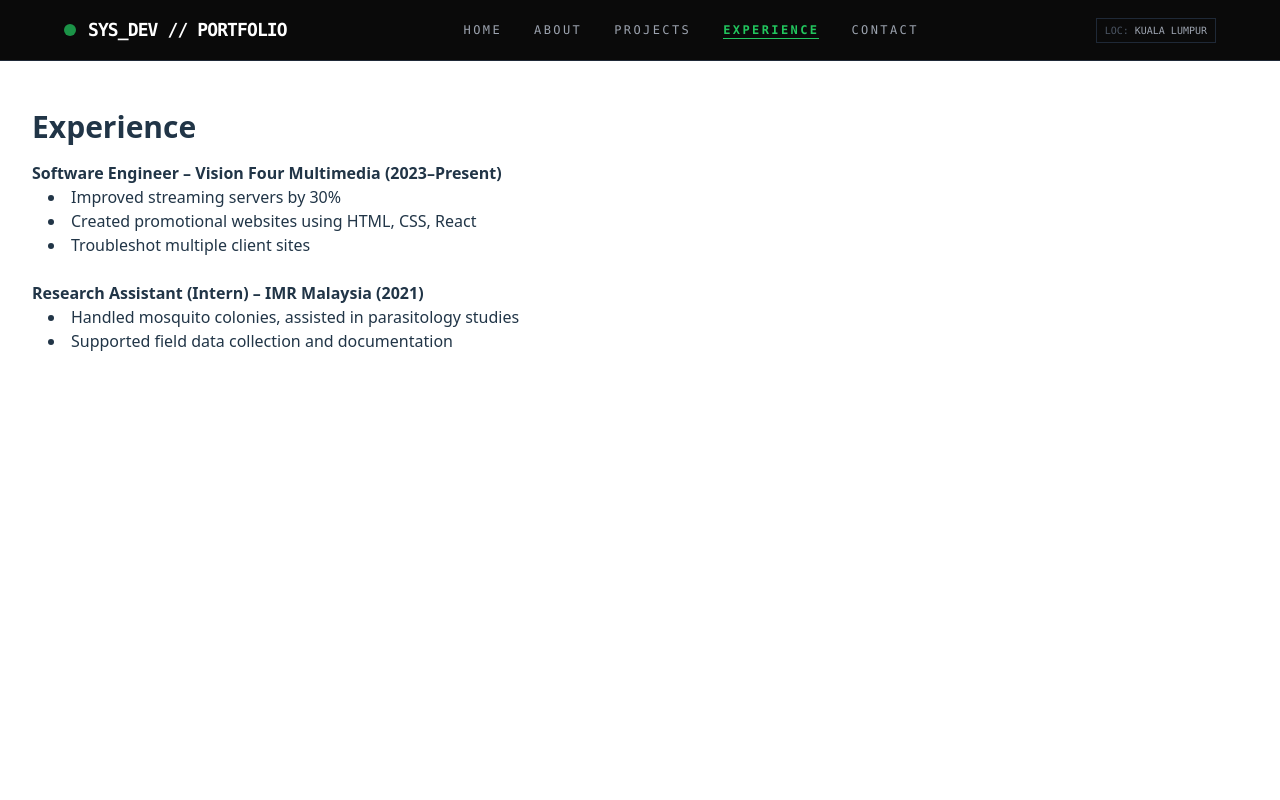
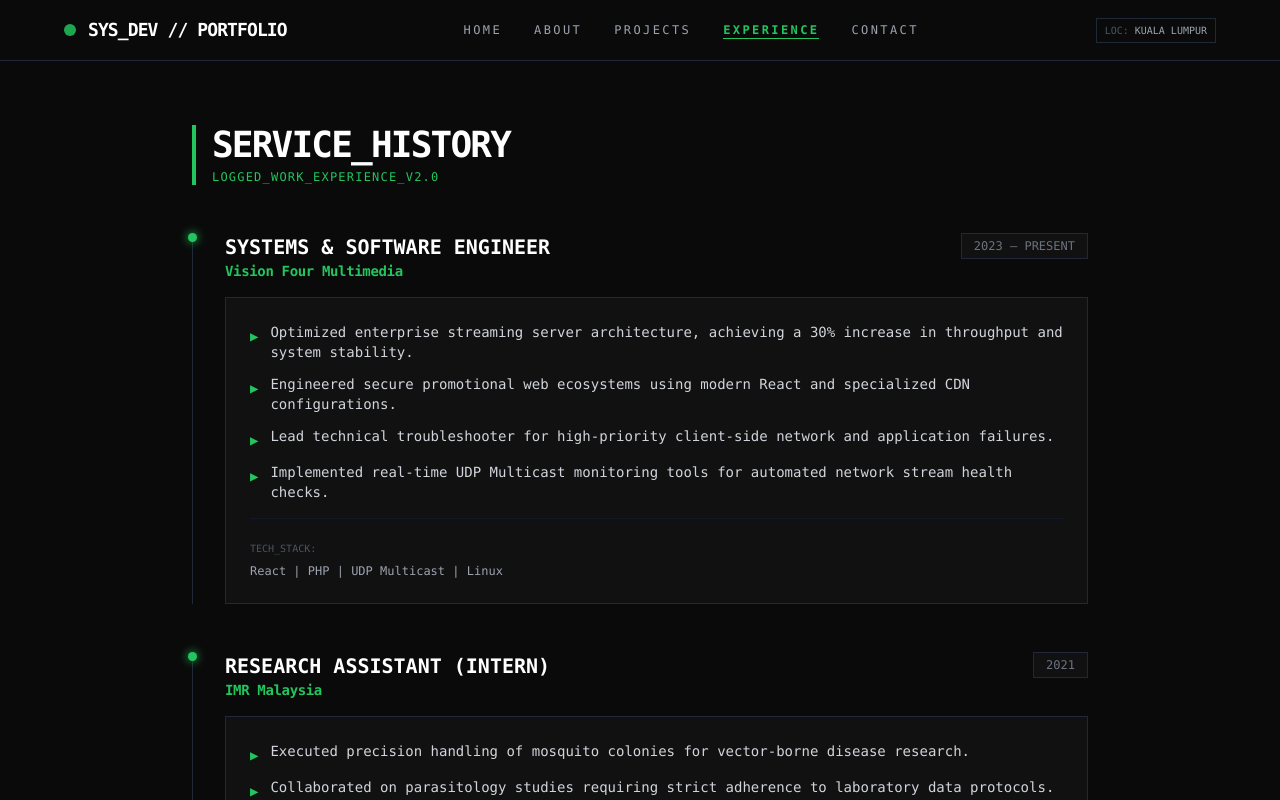
Before and after one commit to j00w3n/my-portfolio, a React (Vite) app: page /experience in a window 1280 px wide. Shown: the top 800 px of the page. Built offline with nearby package versions, Linux system fonts and the light colour scheme.

Commit message:
add experiences

```diff
--- a/src/pages/Experience.jsx
+++ b/src/pages/Experience.jsx
@@ -1,25 +1,88 @@
+import React from 'react';
+
 function Experience() {
+  const deployments = [
+    {
+      company: "Vision Four Multimedia",
+      role: "Systems & Software Engineer",
+      period: "2023 – PRESENT",
+      tech: "React | PHP | UDP Multicast | Linux",
+      achievements: [
+        "Optimized enterprise streaming server architecture, achieving a 30% increase in throughput and system stability.",
+        "Engineered secure promotional web ecosystems using modern React and specialized CDN configurations.",
+        "Lead technical troubleshooter for high-priority client-side network and application failures.",
+        "Implemented real-time UDP Multicast monitoring tools for automated network stream health checks."
+      ]
+    },
+    {
+      company: "IMR Malaysia",
+      role: "Research Assistant (Intern)",
+      period: "2021",
+      tech: "Data Methodology | Parasitology",
+      achievements: [
+        "Executed precision handling of mosquito colonies for vector-borne disease research.",
+        "Collaborated on parasitology studies requiring strict adherence to laboratory data protocols.",
+        "Managed field data collection cycles, ensuring high integrity for documentation and analysis."
+      ]
+    }
+  ];
+
   return (
-    <section className="py-12 px-8 bg-white">
-      <h2 className="text-3xl font-semibold mb-4">Experience</h2>
-      <ul className="space-y-6">
-        <li>
-          <strong>Software Engineer – Vision Four Multimedia (2023–Present)</strong>
-          <ul className="list-disc list-inside ml-4">
-            <li>Improved streaming servers by 30%</li>
-            <li>Created promotional websites using HTML, CSS, React</li>
-            <li>Troubleshot multiple client sites</li>
-          </ul>
-        </li>
-        <li>
-          <strong>Research Assistant (Intern) – IMR Malaysia (2021)</strong>
-          <ul className="list-disc list-inside ml-4">
-            <li>Handled mosquito colonies, assisted in parasitology studies</li>
-            <li>Supported field data collection and documentation</li>
-          </ul>
-        </li>
-      </ul>
+    <section className="min-h-screen bg-[#0a0a0a] text-gray-300 py-16 px-8 font-mono">
+      <div className="max-w-4xl mx-auto">
+
+        {/* Header */}
+        <div className="mb-12 border-l-4 border-green-500 pl-4">
+          <h2 className="text-4xl font-bold text-white uppercase tracking-tighter">Service_History</h2>
+          <p className="text-xs text-green-500 tracking-widest mt-1">LOGGED_WORK_EXPERIENCE_V2.0</p>
+        </div>
+
+        {/* Timeline */}
+        <div className="space-y-12">
+          {deployments.map((job, index) => (
+            <div key={index} className="relative pl-8 border-l border-gray-800">
+              {/* Timeline Dot */}
+              <div className="absolute -left-[5px] top-0 w-[9px] h-[9px] bg-green-500 rounded-full shadow-[0_0_10px_#22c55e]"></div>
+
+              <div className="flex flex-wrap justify-between items-start mb-2">
+                <div>
+                  <h3 className="text-xl font-bold text-white uppercase">{job.role}</h3>
+                  <p className="text-green-500 text-sm font-bold tracking-tight">{job.company}</p>
+                </div>
+                <span className="text-xs bg-[#111] border border-gray-800 px-3 py-1 text-gray-500 mt-2 md:mt-0">
+                  {job.period}
+                </span>
+              </div>
+
+              <div className="mt-4 bg-[#111] border border-gray-800 p-6 hover:border-green-900 transition-colors">
+                <ul className="space-y-3 mb-4">
+                  {job.achievements.map((item, i) => (
+                    <li key={i} className="text-sm flex gap-3">
+                      <span className="text-green-500 mt-1">▶</span>
+                      <span>{item}</span>
+                    </li>
+                  ))}
+                </ul>
+
+                <div className="pt-4 border-t border-gray-900">
+                  <span className="text-[10px] text-gray-600 uppercase">Tech_Stack:</span>
+                  <p className="text-xs text-gray-400 mt-1">{job.tech}</p>
+                </div>
+              </div>
+            </div>
+          ))}
+        </div>
+
+        {/* Bottom System Message */}
+        <div className="mt-20 p-4 border border-dashed border-gray-800 text-center">
+          <p className="text-[10px] text-gray-600 uppercase tracking-widest animate-pulse">
+            // End of Experience Log //
+          </p>
+        </div>
+
+      </div>
     </section>
   );
 }
+
 export default Experience;
```
